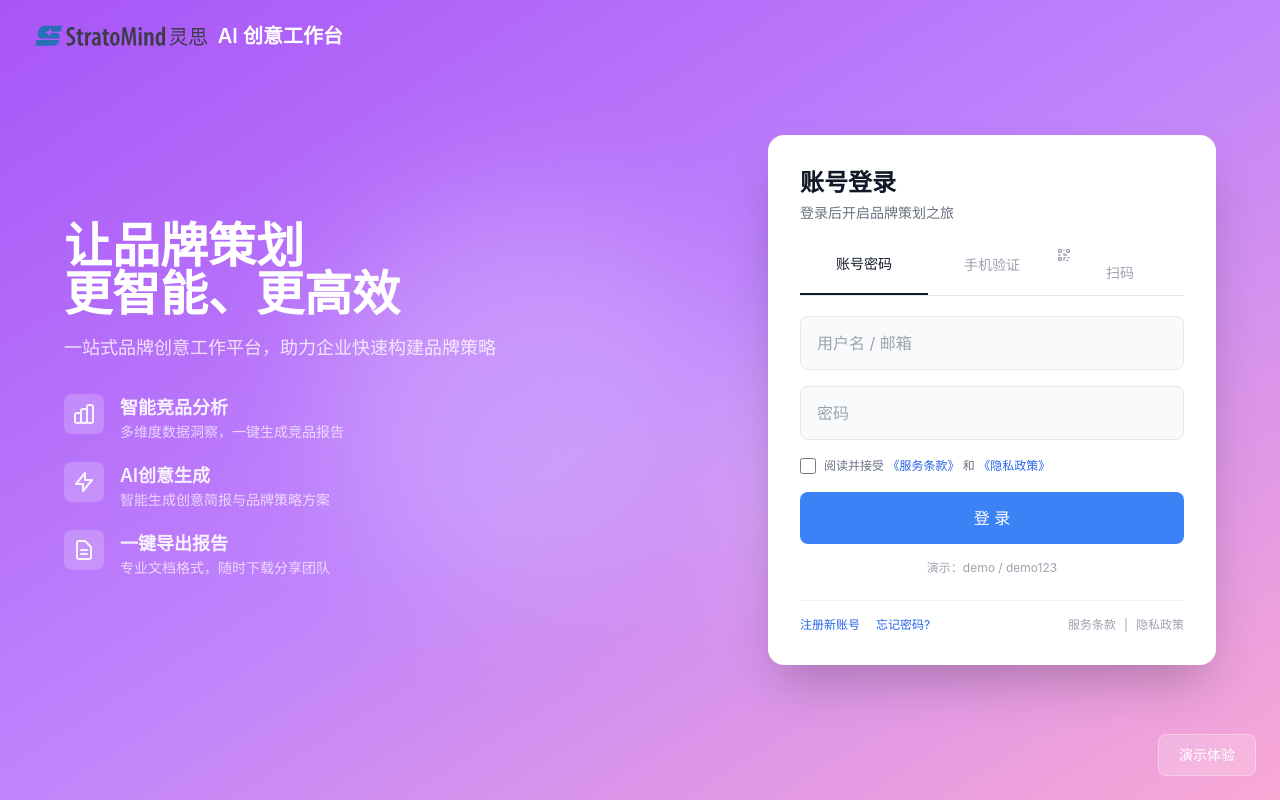
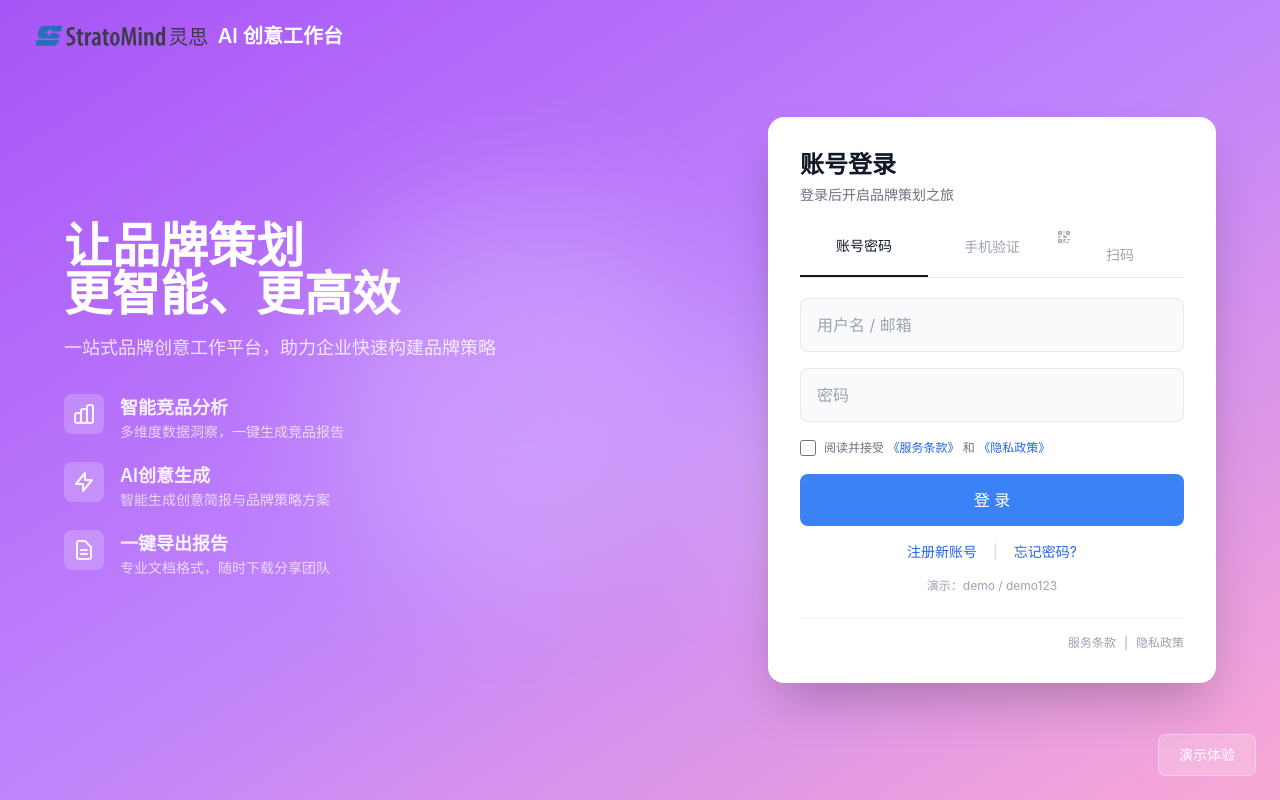
Before and after one commit to GPlanbrand/stratomind, a React (Vite) app: page / in a window 1280 px wide. Built offline with nearby package versions, Linux system fonts and the light colour scheme.

Commit message:
fix: 注册和忘记密码移到演示提示上方，居中显示

```diff
--- a/src/pages/HomeLoginPage.tsx
+++ b/src/pages/HomeLoginPage.tsx
@@ -598,6 +598,13 @@ const HomeLoginPage: React.FC = () => {
                     {loading ? '登录中...' : '登 录'}
                   </button>
 
+                  {/* 注册和忘记密码 */}
+                  <div className="flex items-center justify-center gap-4 text-sm">
+                    <a href="/register" className="text-blue-600 hover:text-blue-700">注册新账号</a>
+                    <span className="text-gray-300">|</span>
+                    <a href="/forgot-password" className="text-blue-600 hover:text-blue-700">忘记密码?</a>
+                  </div>
+
                   <div className="text-center">
                     <p className="text-xs text-gray-400">
                       演示：demo / demo123
@@ -694,11 +701,7 @@ const HomeLoginPage: React.FC = () => {
               )}
 
               {/* 底部链接 */}
-              <div className="mt-6 pt-4 border-t border-gray-100 flex items-center justify-between text-xs">
-                <div className="flex items-center gap-4">
-                  <a href="/register" className="text-blue-600 hover:text-blue-700 font-medium">注册新账号</a>
-                  <a href="/forgot-password" className="text-blue-600 hover:text-blue-700">忘记密码?</a>
-                </div>
+              <div className="mt-6 pt-4 border-t border-gray-100 flex items-center justify-end text-xs">
                 <div className="text-gray-400">
                   <a href="/terms" className="hover:text-gray-600">服务条款</a>
                   <span className="mx-2">|</span>
```
